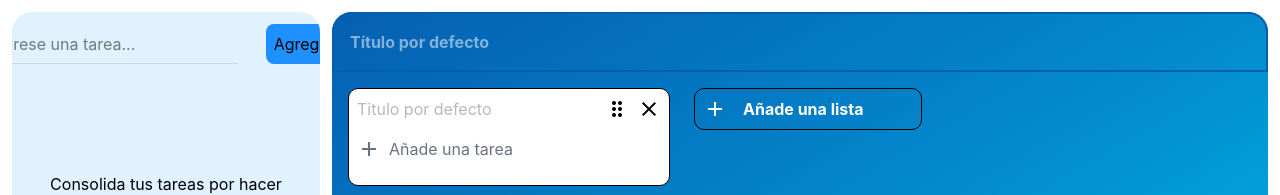
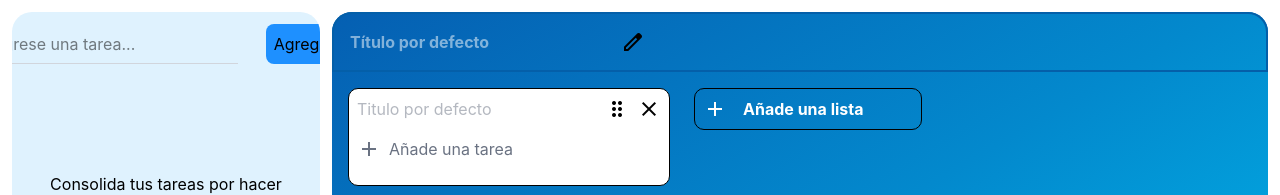
Before and after one commit to facudaddese/trello, a React (Vite) app: page / in a window 1280 px wide. Shown: the top 195 px of the page. Built offline with nearby package versions, Linux system fonts and the light colour scheme.

Commit message:
editable el titulo del board, el titulo de cada columna, y el de las tareas para posibles correciones

```diff
--- a/src/assets/components/ItemBoard/ItemBoard.jsx
+++ b/src/assets/components/ItemBoard/ItemBoard.jsx
@@ -3,12 +3,14 @@ import { CSS } from "@dnd-kit/utilities";
 import { useInput } from "../../hooks/useInput";
 import TaskBoard from "../taskBoard/TaskBoard";
 import { useDroppable } from "@dnd-kit/core";
+import { useRef } from "react";
 
 const ItemBoard = ({ id, label, tareas, onClick }) => {
 
     const { attributes, listeners, setNodeRef, transition, transform } = useSortable({ id });
     const { input, handleInput } = useInput();
     const { setNodeRef: setDropRef } = useDroppable({ id: `drop:${id}` });
+    const inputRef = useRef(null);
 
     const style = {
         transform: CSS.Transform.toString(transform),
@@ -18,7 +20,7 @@ const ItemBoard = ({ id, label, tareas, onClick }) => {
     return (
         <div ref={setNodeRef} style={style} className="p-2 gap-4 bg-(--color-blanco) max-w-100 rounded-[10px] border" >
             <div className="flex items-center justify-between">
-                <input type="text" placeholder={`${label}`} value={input} onChange={handleInput} className="text-gray-500 wrap-break-word hover:outline outline-gray-300" />
+                <input ref={inputRef} type="text" placeholder={`${label}`} value={input} onChange={handleInput} onKeyDown={(e) => { if (e.key === "Enter") inputRef.current?.blur(); }} onClick={() => { inputRef.current?.focus(); }} className="text-gray-500 wrap-break-word hover:outline outline-gray-300" />
                 <div className='flex gap-x-2 items-center'>
                     <span {...attributes} {...listeners} className="material-symbols-outlined cursor-grab">drag_indicator</span>
                     <span onClick={() => onClick(id)} className="material-symbols-outlined cursor-pointer">close</span>
--- a/src/assets/components/titleBoard/TitleBoard.jsx
+++ b/src/assets/components/titleBoard/TitleBoard.jsx
@@ -1,12 +1,14 @@
+import { useState, useRef } from "react";
+
 const TitleBoard = ({ titulo, input, handleInput }) => {
 
-    const handleConfirm = (e) => {
-        if (e.key !== "Enter") return;
-    }
+    const [edit, setEdit] = useState(false);
+    const inputRef = useRef(null);
 
     return (
         <div className="flex p-4 gap-2 items-center border-[#045fa9] border-2 rounded-tl-[20px] rounded-tr-[20px]">
-            <input size={input.length} className="wrap-break-word font-bold first-letter:uppercase text-(--color-blanco) hover:outline outline-gray-300 min-w-0" type="text" placeholder={titulo} value={input} onChange={handleInput} onKeyDown={handleConfirm} />
+            <input ref={inputRef} size={input.length} className="wrap-break-word font-bold first-letter:uppercase text-(--color-blanco) hover:outline outline-gray-300 min-w-0" type="text" placeholder={titulo} value={input} onChange={handleInput} onKeyDown={(e) => { if (e.key === "Enter") inputRef.current?.blur(); }} />
+            <span onClick={() => { setEdit(!edit); inputRef.current?.focus(); }} className="material-symbols-outlined cursor-pointer">edit</span>
         </div>
     )
 }
```
